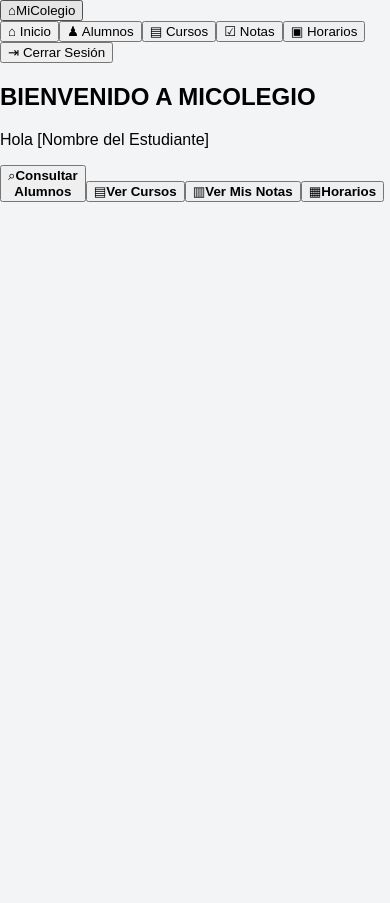
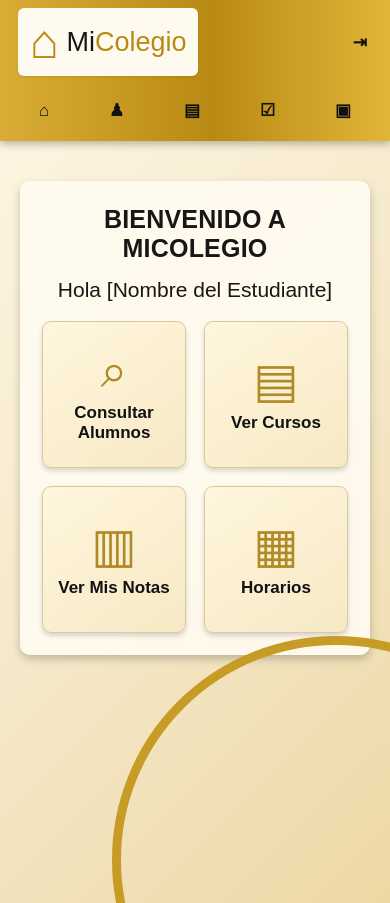
Before and after one commit to jhoelxander10-dot/Frontend-Proyect, a React (Vite) app: page / in a window 390 px wide. Before the commit the page ends 844 px from the top, so only its background shows below. Built offline with nearby package versions, Linux system fonts and the light colour scheme.

Commit message:
Aplicar diseño visual de MiColegio solicitado

```diff
--- a/src/pages/HomePage.css
+++ b/src/pages/HomePage.css
@@ -1,254 +1,171 @@
-* {
-  box-sizing: border-box;
+* { box-sizing: border-box; }
+
+:root {
+  font-family: Arial, Helvetica, sans-serif;
+  color: #171717;
+  background: #f4e9cc;
 }
 
-.home-page {
+body { margin: 0; }
+button { font: inherit; }
+
+.school-app {
   min-height: 100vh;
-  background: #f5f7fb;
-  color: #172033;
-  font-family: Inter, Arial, sans-serif;
+  background: linear-gradient(135deg, #fff8e8 0%, #f5e8c8 55%, #edd8a5 100%);
+  position: relative;
+  overflow: hidden;
 }
 
-.home-header {
-  min-height: 78px;
-  padding: 16px 7%;
-  background: #ffffff;
+.school-app::after {
+  content: "";
+  position: fixed;
+  width: 430px;
+  height: 430px;
+  right: -170px;
+  bottom: -240px;
+  border: 9px solid #c79c26;
+  border-radius: 50%;
+  pointer-events: none;
+}
+
+.school-navbar {
+  min-height: 82px;
+  padding: 6px 38px;
+  background: linear-gradient(90deg, #d9ad35, #b98a13 55%, #e0b638);
   display: flex;
   align-items: center;
-  justify-content: space-between;
-  gap: 30px;
-  border-bottom: 1px solid #e8ebf2;
+  gap: 32px;
+  box-shadow: 0 3px 8px rgba(0, 0, 0, .28);
+  position: relative;
+  z-index: 2;
 }
 
-.brand {
+.school-logo {
+  width: 205px;
+  min-height: 68px;
+  border: 0;
+  border-radius: 6px;
+  background: #fffaf0;
+  color: #171717;
   display: flex;
   align-items: center;
-  gap: 12px;
+  justify-content: center;
+  gap: 8px;
+  font-size: 27px;
+  font-weight: 500;
+  cursor: pointer;
+  box-shadow: 0 1px 2px rgba(0,0,0,.1);
 }
 
-.brand-logo {
-  width: 46px;
-  height: 46px;
-  border-radius: 13px;
-  display: grid;
-  place-items: center;
-  background: #2563eb;
-  color: white;
-  font-weight: 800;
+.school-logo span:last-child span { color: #b78a16; }
+.logo-house { font-size: 48px; line-height: 1; color: #b78a16; }
+
+.school-nav {
+  flex: 1;
+  display: flex;
+  justify-content: center;
+  align-items: center;
+  gap: 28px;
 }
 
-.brand h1 {
-  margin: 0;
+.nav-item,
+.logout-button {
+  border: 0;
+  background: transparent;
+  color: #111;
+  cursor: pointer;
+  font-weight: 700;
+  font-size: 17px;
+  display: flex;
+  align-items: center;
+  gap: 8px;
+  padding: 12px 5px;
+}
+
+.nav-item:hover,
+.logout-button:hover { color: #fff8df; }
+.nav-item.active { color: #111; }
+.logout-button { white-space: nowrap; }
+
+.dashboard-main {
+  min-height: calc(100vh - 82px);
+  display: flex;
+  justify-content: center;
+  align-items: flex-start;
+  padding: 40px 20px 80px;
+}
+
+.welcome-panel {
+  width: min(695px, 100%);
+  min-height: 286px;
+  padding: 24px 22px 22px;
+  text-align: center;
+  background: rgba(255, 251, 240, .94);
+  border-radius: 10px;
+  box-shadow: 0 4px 9px rgba(0,0,0,.22);
+}
+
+.welcome-panel h1 {
+  margin: 0 0 15px;
+  font-size: 25px;
+  letter-spacing: .2px;
+}
+
+.welcome-panel > p {
+  margin: 0 0 19px;
   font-size: 21px;
 }
 
-.brand span {
-  color: #7b8496;
-  font-size: 12px;
+.dashboard-actions {
+  display: grid;
+  grid-template-columns: repeat(4, 1fr);
+  gap: 18px;
 }
 
-.home-nav {
+.dashboard-card {
+  min-height: 147px;
+  border: 1px solid #d8c9a4;
+  border-radius: 9px;
+  background: linear-gradient(145deg, #fff6dd, #f7e9c5);
+  color: #111;
+  cursor: pointer;
+  box-shadow: 0 3px 5px rgba(0,0,0,.15);
   display: flex;
+  flex-direction: column;
+  justify-content: center;
   align-items: center;
-  gap: 25px;
+  gap: 8px;
+  transition: transform .15s ease, box-shadow .15s ease;
 }
 
-.home-nav a {
-  color: #596377;
-  text-decoration: none;
-  font-size: 14px;
-  font-weight: 600;
+.dashboard-card:hover {
+  transform: translateY(-3px);
+  box-shadow: 0 6px 10px rgba(0,0,0,.2);
 }
 
-.home-nav a:hover {
-  color: #2563eb;
+.dashboard-card:active { transform: translateY(0); }
+
+.dashboard-icon {
+  color: #b08a25;
+  font-size: 48px;
+  line-height: 1;
+  font-weight: 400;
 }
 
-.home-nav button,
-.primary-button {
-  border: 0;
-  border-radius: 10px;
-  padding: 12px 20px;
-  background: #2563eb;
-  color: white;
-  font-weight: 700;
-  cursor: pointer;
+.dashboard-card strong {
+  font-size: 17px;
+  line-height: 1.12;
 }
 
-.hero-section {
-  width: 86%;
-  max-width: 1200px;
-  margin: 0 auto;
-  min-height: 590px;
-  display: grid;
-  grid-template-columns: 1.15fr .85fr;
-  align-items: center;
-  gap: 70px;
+@media (max-width: 900px) {
+  .school-navbar { padding: 8px 18px; gap: 12px; flex-wrap: wrap; }
+  .school-logo { width: 180px; }
+  .school-nav { order: 3; width: 100%; gap: 18px; justify-content: space-around; }
+  .logout-button { margin-left: auto; }
 }
 
-.hero-tag,
-.section-tag {
-  color: #2563eb;
-  font-size: 12px;
-  font-weight: 800;
-  letter-spacing: 1.5px;
+@media (max-width: 650px) {
+  .dashboard-actions { grid-template-columns: repeat(2, 1fr); }
+  .school-navbar { justify-content: space-between; }
+  .nav-item span, .logout-button span { display: none; }
 }
-
-.hero-content h2 {
-  max-width: 700px;
-  margin: 15px 0;
-  font-size: clamp(42px, 6vw, 68px);
-  line-height: 1.02;
-  letter-spacing: -2px;
-}
-
-.hero-content p {
-  max-width: 650px;
-  color: #687287;
-  font-size: 17px;
-  line-height: 1.7;
-}
-
-.hero-actions {
-  margin-top: 30px;
-  display: flex;
-  align-items: center;
-  gap: 14px;
-}
-
-.secondary-button {
-  color: #172033;
-  font-weight: 700;
-  text-decoration: none;
-  padding: 12px 18px;
-}
-
-.hero-card {
-  padding: 34px;
-  min-height: 330px;
-  border-radius: 28px;
-  background: #ffffff;
-  box-shadow: 0 22px 60px rgba(32, 51, 86, .12);
-  border: 1px solid #e9edf5;
-}
-
-.card-top {
-  display: flex;
-  justify-content: space-between;
-  color: #606b7f;
-  font-size: 13px;
-  font-weight: 700;
-}
-
-.status {
-  color: #16a34a;
-}
-
-.school-icon {
-  margin: 42px 0 20px;
-  width: 76px;
-  height: 76px;
-  border-radius: 22px;
-  display: grid;
-  place-items: center;
-  background: #eaf1ff;
-  font-size: 36px;
-}
-
-.hero-card h3 {
-  margin: 0 0 8px;
-  font-size: 25px;
-}
-
-.hero-card p {
-  color: #687287;
-  line-height: 1.6;
-}
-
-.info-section {
-  padding: 90px 7%;
-  background: #ffffff;
-  display: grid;
-  grid-template-columns: 1fr 1fr;
-  gap: 70px;
-  align-items: center;
-}
-
-.info-section h2 {
-  margin: 12px 0 0;
-  font-size: 38px;
-}
-
-.info-section p {
-  color: #687287;
-  font-size: 17px;
-  line-height: 1.8;
-}
-
-.services-section {
-  width: 86%;
-  max-width: 1200px;
-  margin: 0 auto;
-  padding: 80px 0;
-  display: grid;
-  grid-template-columns: repeat(3, 1fr);
-  gap: 24px;
-}
-
-.service-card {
-  padding: 30px;
-  background: white;
-  border: 1px solid #e9edf5;
-  border-radius: 20px;
-}
-
-.service-icon {
-  font-size: 28px;
-  margin-bottom: 20px;
-}
-
-.service-card h3 {
-  margin: 0 0 10px;
-}
-
-.service-card p {
-  color: #687287;
-  line-height: 1.6;
-}
-
-.home-footer {
-  padding: 28px 7%;
-  background: #172033;
-  color: white;
-  display: flex;
-  justify-content: space-between;
-}
-
-.home-footer span {
-  color: #aab3c4;
-}
-
-@media (max-width: 800px) {
-  .home-header,
-  .home-nav {
-    flex-wrap: wrap;
-  }
-
-  .home-nav {
-    gap: 12px;
-  }
-
-  .hero-section,
-  .info-section,
-  .services-section {
-    grid-template-columns: 1fr;
-  }
-
-  .hero-section {
-    padding: 60px 0;
-  }
-
-  .hero-content h2 {
-    font-size: 44px;
-  }
-}
```
